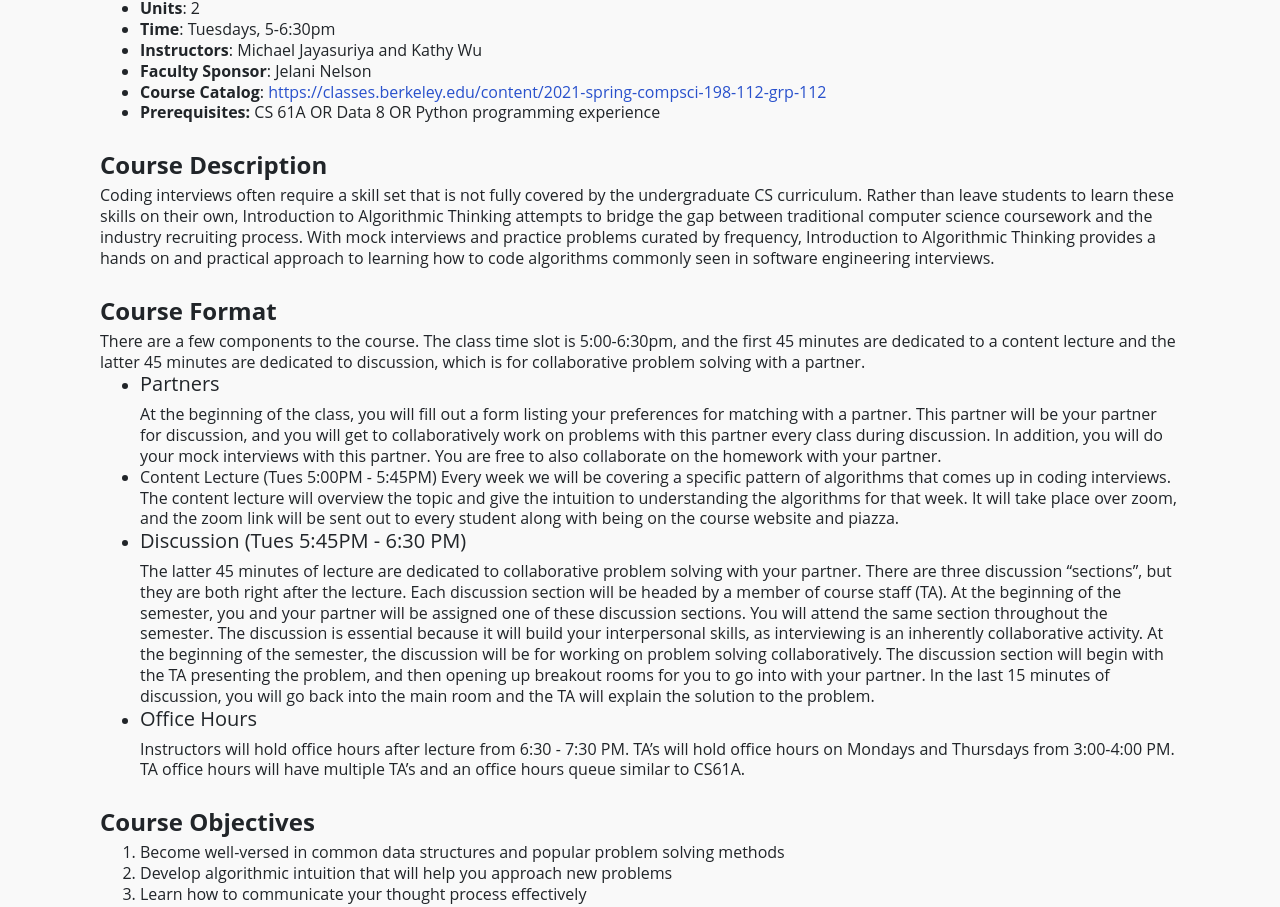
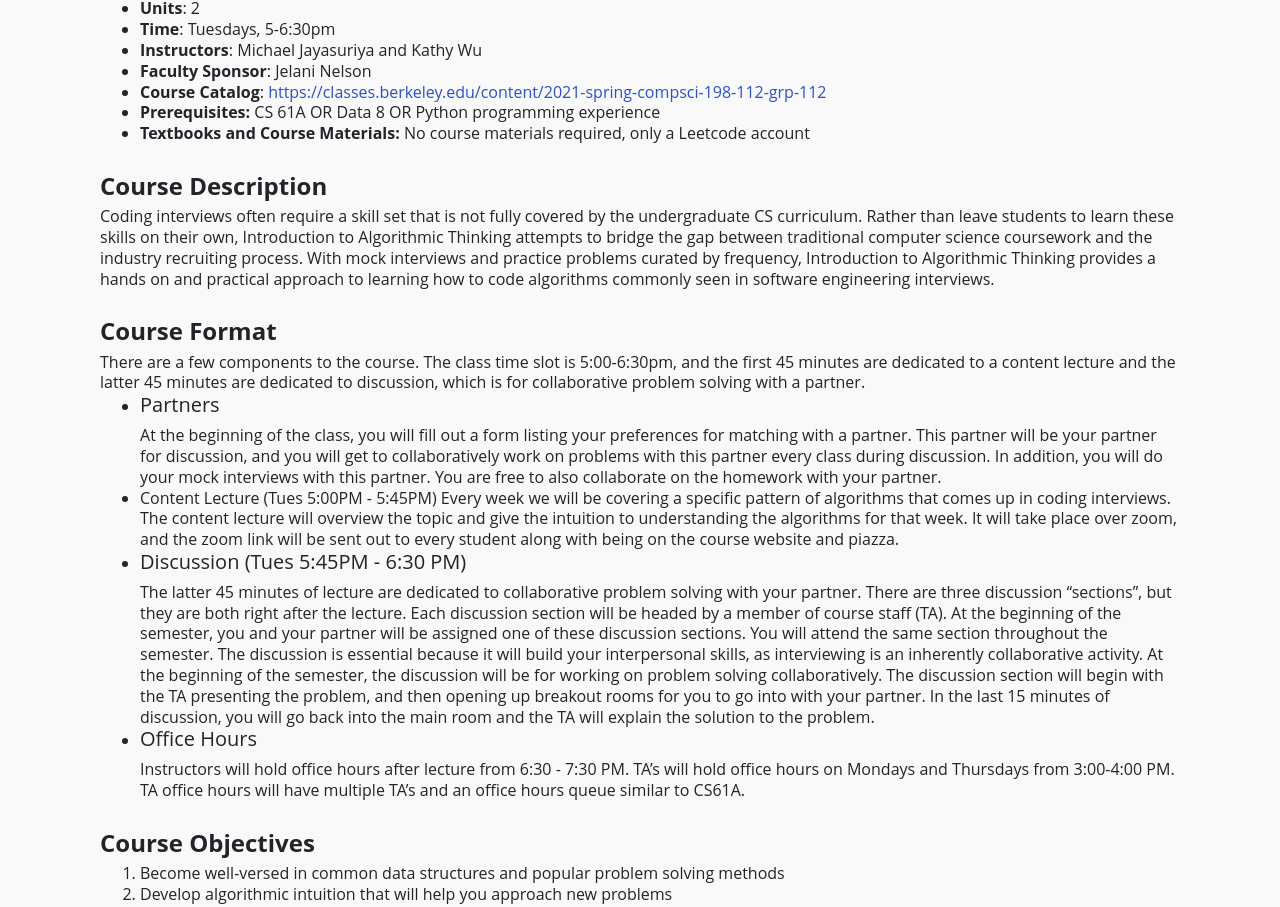
Before and after one commit to algorithmicthinking/algorithmicthinking.github.io, a React (Create React App) app: page / in a window 1280 px wide. Shown: the part 5167-6074 px from the top of the page. Built offline with nearby package versions, Linux system fonts and the light colour scheme; no server answers.

Commit message:
textbook

```diff
--- a/src/pages/Syllabus.js
+++ b/src/pages/Syllabus.js
@@ -34,8 +34,12 @@ const Syllabus = () => {
             </a>
           </li>
           <li>
-            <b>Prerequisites:</b> CS 61A OR Data 8 OR Python programming
-            experience
+            <b>Prerequisites: </b>
+            CS 61A OR Data 8 OR Python programming experience
+          </li>
+          <li>
+            <b>Textbooks and Course Materials: </b>
+            No course materials required, only a Leetcode account
           </li>
         </ul>
         <h3>Course Description</h3>
```
